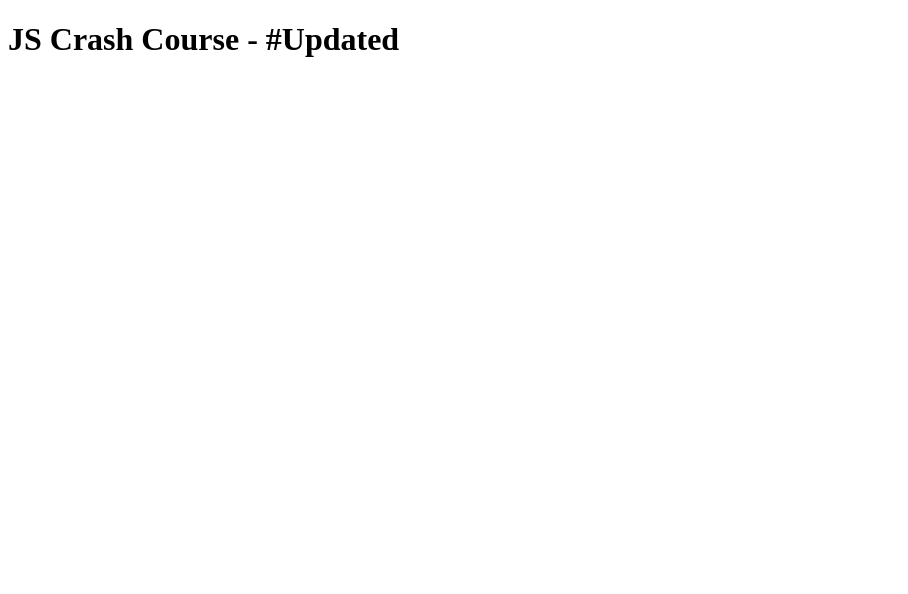
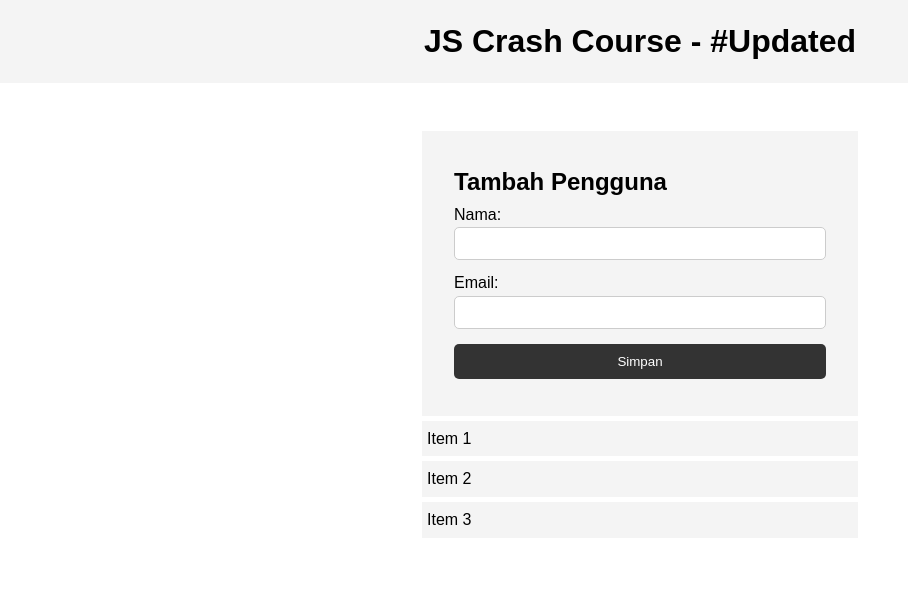
Before and after one commit to captainAldi/javascript-crash-course, a plain HTML site: page index.html in a window 1280 px wide. Shown: the whole page, without its empty margins (0-908 px from the left). Drawn offline with Linux system fonts and the light colour scheme.

Commit message:
add readme dan materi DOM query selector

```diff
--- a/index.html
+++ b/index.html
@@ -5,12 +5,42 @@
 	<meta name="viewport" content="width=device-width, initial-scale=1.0">
 	<meta http-equiv="X-UA-Compatible" content="ie=edge">
 	<title>JS Crash Course</title>
+	<link rel="stylesheet" href="style.css">
 </head>
 <body>
 		<header>
 			<h1>JS Crash Course - #Updated</h1>
 		</header>
 
+		<section class="container">
+			<form id="form-saya">
+				<h1>Tambah Pengguna</h1>
+
+				<div class="pesan"></div>
+
+				<div>
+					<label for="nama">Nama:</label>
+					<input type="text" id="nama">
+				</div>
+
+				<div>
+					<label for="email">Email:</label>
+					<input type="text" id="email">
+				</div>
+
+				<input type="submit" value="Simpan" class="btn">
+			</form>
+
+			<ul id="pengguna"></ul>
+
+			<ul class="items">
+					<li class="item">Item 1</li>
+					<li class="item">Item 2</li>
+					<li class="item">Item 3</li>
+			</ul>
+
+		</section>
+
 		<script src="main.js"></script>
 </body>
 </html>
--- a/main.js
+++ b/main.js
@@ -0,0 +1,40 @@
+//Browser Punya Windows Object
+//Ini Parent element
+//punya beberapa function didalamnya
+console.log(window)
+
+//Single Element Selector
+//hanya akan memilih yang pertama
+
+//selecter nya getElementById()
+document.getElementById('form-saya')
+
+//coba tampilkan di console
+console.log(document.getElementById('form-saya'))
+
+//selector nya querySelector
+//seperti di jQuery => library javascript
+
+//coba di class => container
+document.querySelector('.container')
+console.log(document.querySelector('.container'))
+
+//coba di tag
+document.querySelector('h1')
+console.log(document.querySelector('h1'))
+
+//Multi Element Selector
+
+//selector nya querySelectorAll
+//contoh => uncoment dlu item yang di tag html
+//jadi NodeList => bsa menggunakan method array
+console.log(document.querySelectorAll('.item'))
+
+//selector nya getElementsByClassName
+//semua akan jadi class
+//jadi jangan gunakan titik atau pagar
+//jadi HTMLCollection => tidak bisa menggunakan method array harus di conversi dlu
+console.log(document.getElementsByClassName('item'))
+
+//selectornya getElementsByTagName
+console.log(document.getElementsByTagName('li'))
--- /dev/null
+++ b/style.css
@@ -0,0 +1,77 @@
+* {
+  margin: 0;
+  padding: 0;
+  box-sizing: border-box;
+}
+
+body {
+  font-family: Arial, Helvetica, sans-serif;
+  line-height: 1.6;
+}
+
+ul {
+  list-style: none;
+}
+
+ul li {
+  padding: 5px;
+  background: #f4f4f4;
+  margin: 5px 0;
+}
+
+header {
+  background: #f4f4f4;
+  padding: 1rem;
+  text-align: center;
+}
+
+.container {
+  margin: auto;
+  width: 500px;
+  overflow: auto;
+  padding: 3rem 2rem;
+}
+
+#form-saya {
+  padding: 2rem;
+  background: #f4f4f4;
+}
+
+#form-saya label {
+  display: block;
+}
+
+#form-saya input[type='text'] {
+  width: 100%;
+  padding: 8px;
+  margin-bottom: 10px;
+  border-radius: 5px;
+  border: 1px solid #ccc;
+}
+
+.btn {
+  display: block;
+  width: 100%;
+  padding: 10px 15px;
+  border: 0;
+  background: #333;
+  color: #fff;
+  border-radius: 5px;
+  margin: 5px 0;
+}
+
+.btn:hover {
+  background: #444;
+}
+
+.bg-dark {
+  background: #333;
+  color: #fff;
+}
+
+.error {
+  background: orangered;
+  color: #fff;
+  padding: 5px;
+  margin: 5px;
+}
```
Also changed, not shown: 1 other file.
